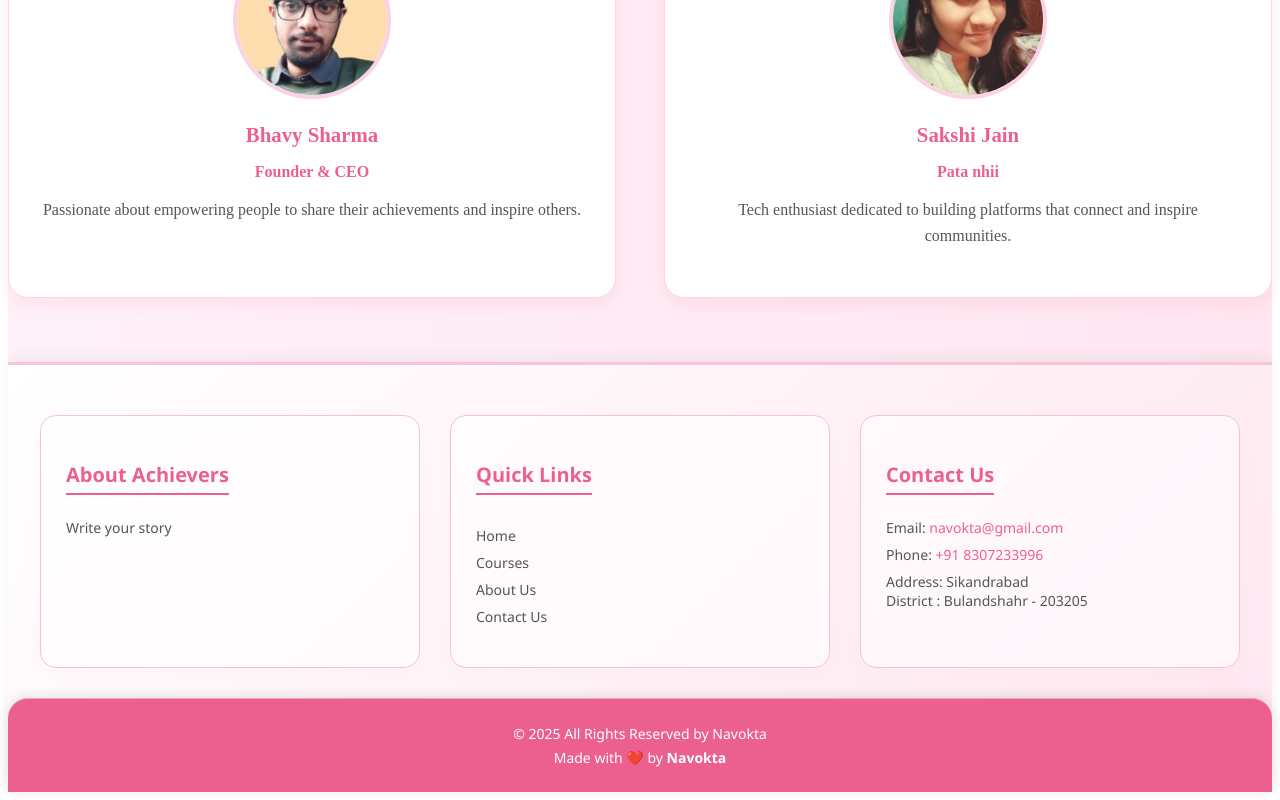
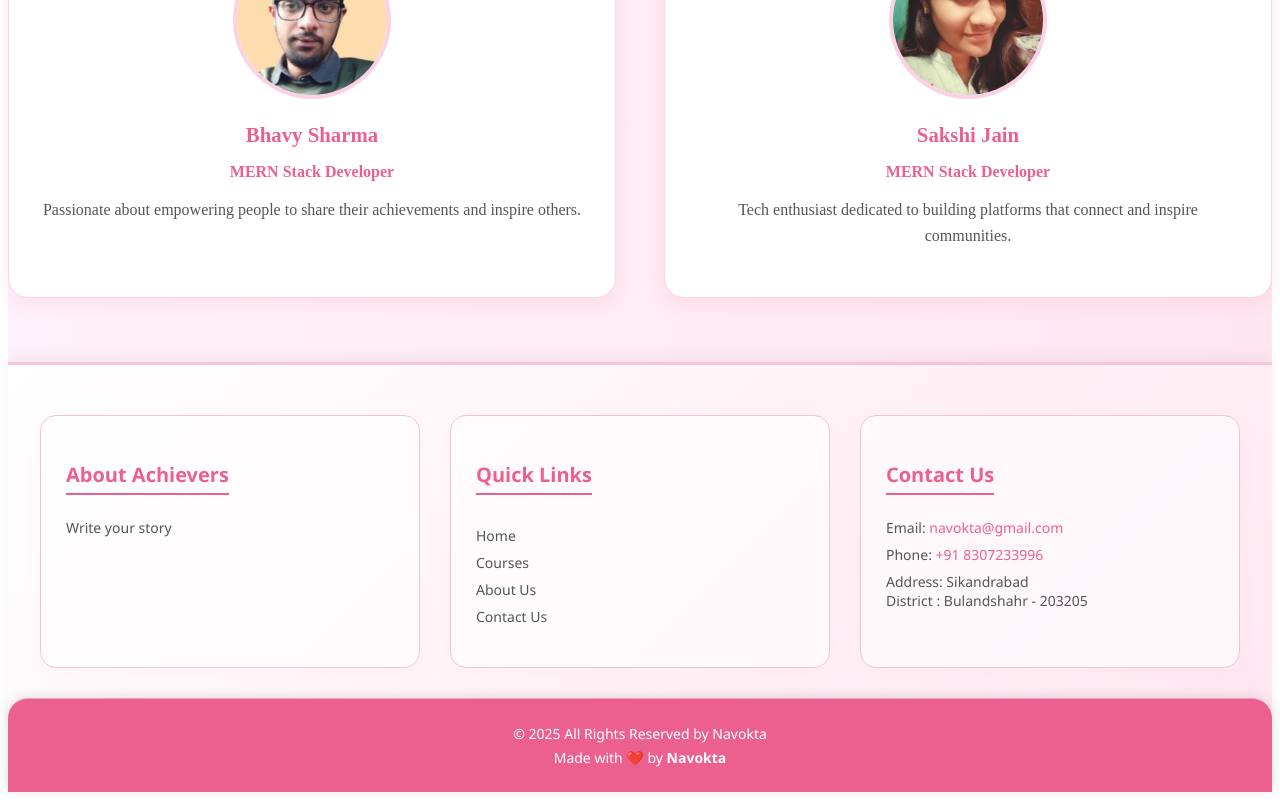
Before and after one commit to navokta/Mr-Achiever, a React (Vite) app: page / in a window 1280 px wide. Shown: the part 1398-2198 px from the top of the page. Built offline with nearby package versions, Linux system fonts and the light colour scheme.

Commit message:
Fix team section

```diff
--- a/src/Components/Team.jsx
+++ b/src/Components/Team.jsx
@@ -17,7 +17,7 @@ const team = () => {
                 <img src="../../public/bhavy.png" alt="Team Member 1" />
               </div>
               <h3>Bhavy Sharma</h3>
-              <p>Founder & CEO</p>
+              <p>MERN Stack Developer</p>
               <p>Passionate about empowering people to share their achievements and inspire others.</p>
             </div>
 
@@ -26,7 +26,7 @@ const team = () => {
                 <img src="../../public/Sakshi.png" alt="Team Member 2" />
               </div>
               <h3>Sakshi Jain</h3>
-              <p>Pata nhii</p>
+              <p>MERN Stack Developer</p>
               <p>Tech enthusiast dedicated to building platforms that connect and inspire communities.</p>
             </div>
           </div>
```
